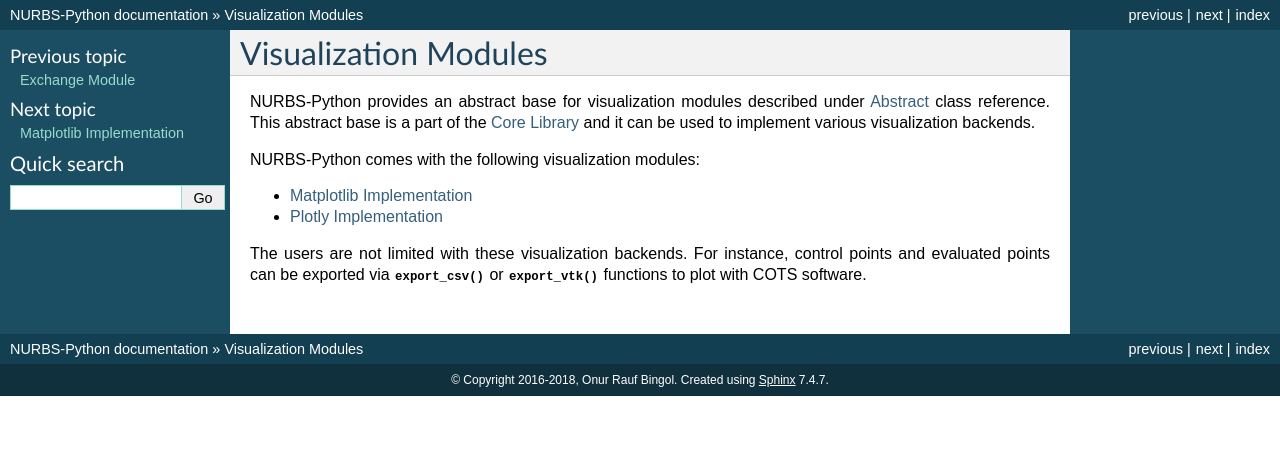
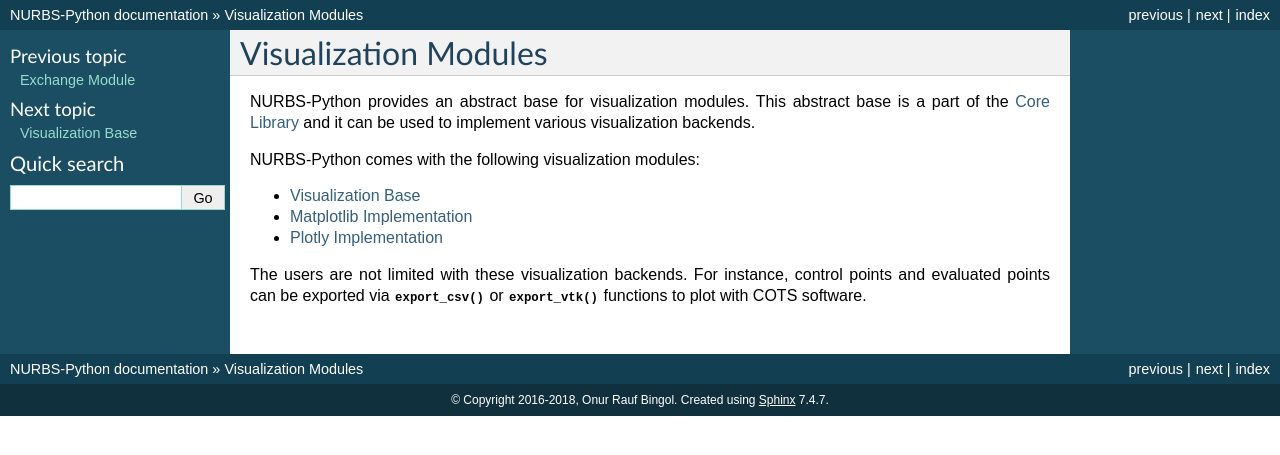
Before and after one commit to orbingol/NURBS-Python, a Sphinx documentation site: the page built from docs/modules_visualization.rst, in a window 1280 px wide. Shown: the top 455 px of the page. Built offline with Sphinx 7.4.7, drawn with Linux system fonts in a browser that asks for light colours; formulas are drawn with MathJax 3.

Commit message:
Reorganize documentation and add missing modules

```diff
--- a/docs/module_bspline.rst
+++ b/docs/module_bspline.rst
@@ -4,7 +4,7 @@ B-Spline Module
 ``BSpline`` module provides data storage and evaluation functions for B-Spline (NUBS) curves and surfaces.
 
 B-Spline Curve
-=================
+==============
 
 .. autoclass:: geomdl.BSpline.Curve
     :members:
--- a/docs/module_nurbs.rst
+++ b/docs/module_nurbs.rst
@@ -4,7 +4,7 @@ NURBS Module
 ``NURBS`` module provides data storage and evaluation functions for NURBS curves and surfaces.
 
 NURBS Curve
-==============
+===========
 
 .. autoclass:: geomdl.NURBS.Curve
     :members:
--- a/docs/modules.rst
+++ b/docs/modules.rst
@@ -13,7 +13,9 @@ Following modules are included in this library:
     module_abstract
     module_bspline
     module_nurbs
+    module_evaluators
     module_utilities
+    module_convert
     module_compatibility
     module_cpgen
     module_container
--- a/docs/modules_visualization.rst
+++ b/docs/modules_visualization.rst
@@ -1,15 +1,15 @@
 Visualization Modules
 ^^^^^^^^^^^^^^^^^^^^^
 
-NURBS-Python provides an abstract base for visualization modules described under :doc:`Abstract <module_abstract>`
-class reference. This abstract base is a part of the :doc:`Core Library <modules>` and it can be used to implement
-various visualization backends.
+NURBS-Python provides an abstract base for visualization modules. This abstract base is a part of the
+:doc:`Core Library <modules>` and it can be used to implement various visualization backends.
 
 NURBS-Python comes with the following visualization modules:
 
 .. toctree::
     :maxdepth: 1
 
+    module_vis_abstract
     module_vis_mpl
     module_vis_plotly
 
```
Also changed, not shown: docs/module_abstract.rst (+0 -35 lines), docs/module_convert.rst (added, +7 -0 lines), docs/module_evaluators.rst (added, +19 -0 lines), docs/module_utilities.rst (+14 -4 lines), docs/module_vis_abstract.rst (added, +33 -0 lines).
